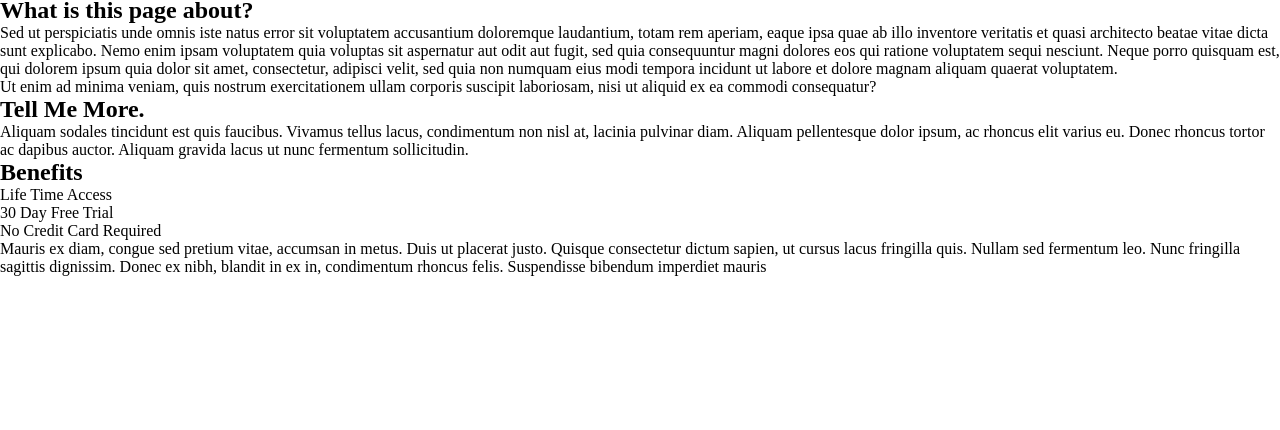
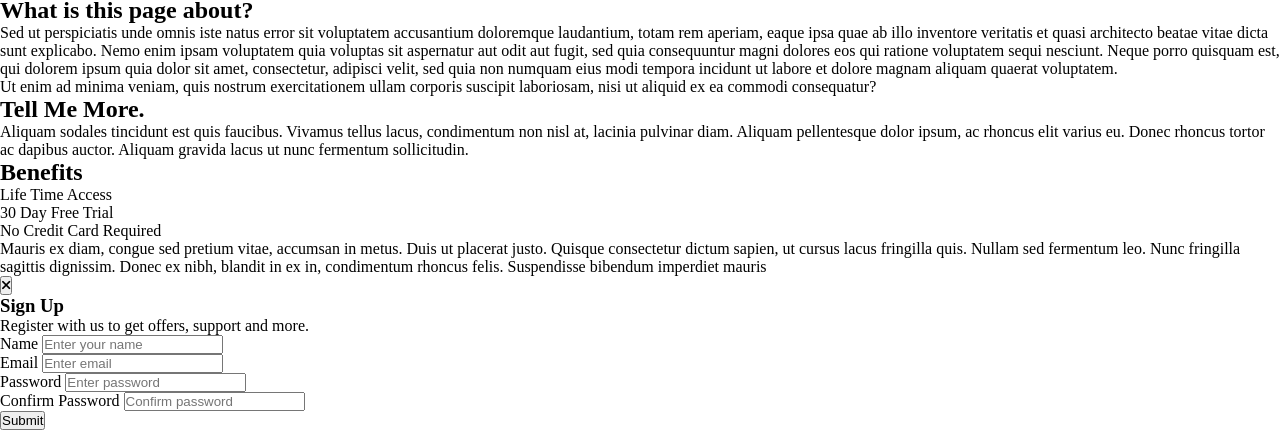
Before and after one commit to Prajna1999/menu_slider_modal, a plain HTML site: page index.html in a window 1280 px wide. Shown: the part 502-932 px from the top of the page. Before the commit the page ends 800 px from the top, so only its background shows below. Drawn offline with Linux system fonts and the light colour scheme.

Commit message:
feat: add modal markup

```diff
--- a/index.html
+++ b/index.html
@@ -52,6 +52,48 @@
   </main>
 
 <!--Modal  -->
+  <div class="modal-container">
+
+    <div class="modal">
+      <button id="close">
+        <i class="fa-solid fa-xmark"></i>
+      </button>
+
+      <div class="modal-header">
+        <h3>Sign Up</h3>
+      </div>
+
+      <div class="modal-container">
+        <p>Register with us to get offers, support and more.</p>
+
+        <form action="#" class="modal-form">
+
+          <div>
+            <label for="name">Name</label>
+            <input type="text" id="name" placeholder="Enter your name">
+          </div>
+
+          <div>
+            <label for="email">Email</label>
+            <input type="email" id="email" placeholder="Enter email">
+          </div>
+
+          <div>
+            <label for="password">Password</label>
+            <input type="password" id="password" placeholder="Enter password">
+          </div>
+
+          <div>
+            <label for="password2">Confirm Password</label>
+            <input type="password" id="password2" placeholder="Confirm password">
+          </div>
+            <button type="submit">Submit</button>
+        </form>
+      </div>
+    </div>
+  </div>
+
+
 
   <script src="script.js"></script>
 </body>
```
